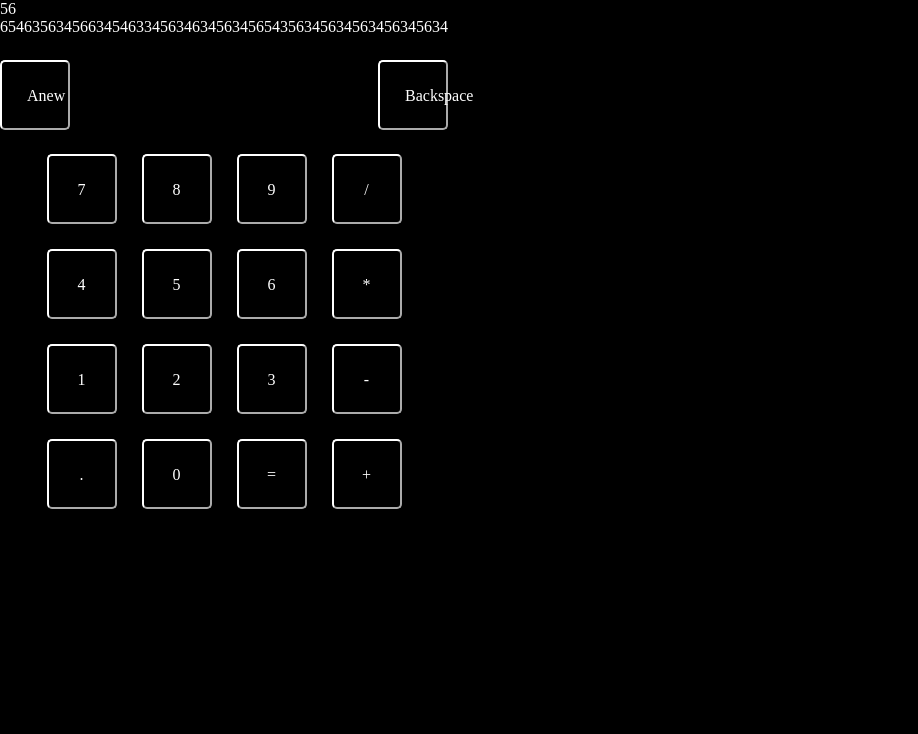
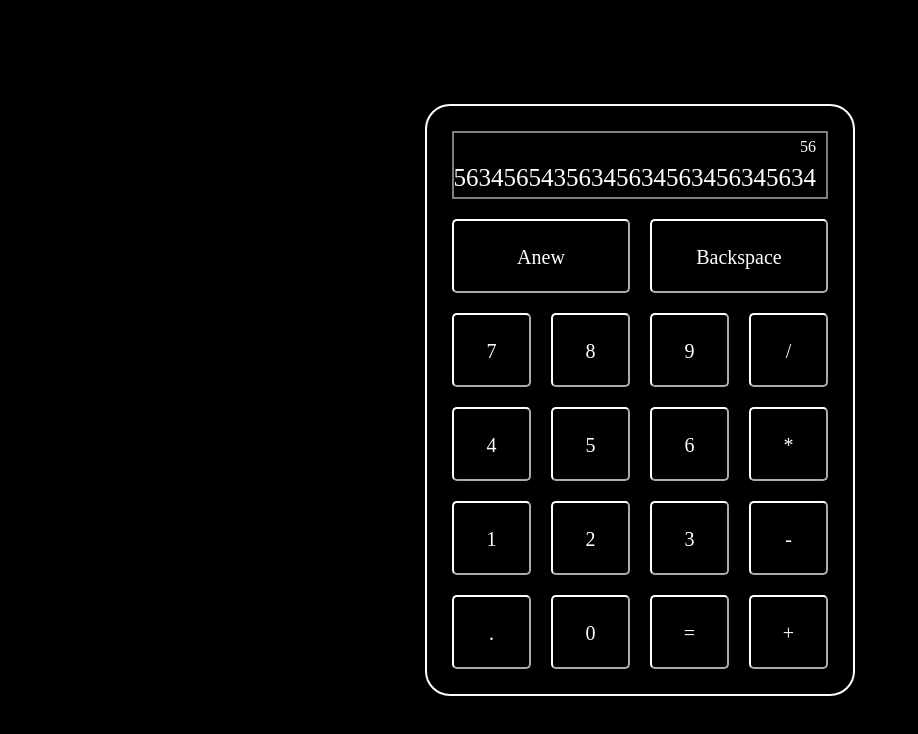
Before and after one commit to mistful-stolen/calculator, a plain HTML site: page index.html in a window 1280 px wide. Shown: the whole page, without its empty margins (0-918 px from the left). Drawn offline with Linux system fonts and the light colour scheme.

Commit message:
Centered Calculator

```diff
--- a/style.css
+++ b/style.css
@@ -3,6 +3,11 @@ body {
   background-color: black;
   margin: 0%;
   height: 100vh;
+
+  display: flex;
+  flex-flow: column nowrap;
+  justify-content: center;
+  align-items: center;
 }
 
 p {
@@ -12,7 +17,32 @@ p {
 #calculator {
   display: inline-flex;
   flex-flow: column nowrap;
-  row-gap: 24px;
+  row-gap: 20px;
+
+  border: solid 2px white;
+  border-radius: 25px; /*little baby potato */
+  padding: 25px;
+}
+
+#display {
+  display: flex;
+  flex-flow: column;
+  align-items: flex-end;
+  justify-content: center;
+
+  row-gap: 8px;
+
+  border: solid grey 2px;
+  color: white;
+
+  overflow-x: hidden;
+  width: 352px;
+
+  padding: 5px 10px;
+}
+
+#display #numbers {
+  font-size: 25px;
 }
 
 #anew-backspace {
@@ -20,18 +50,20 @@ p {
   justify-content: space-between;
   align-items: center;
   text-align: center;
+  column-gap: 20px;
 }
 
 #control {
+  display: flex;
   flex-flow: column;
+  gap: 20px;
 }
 
-#control,
 #control .row {
   display: inline-flex;
   justify-content: center;
   align-items: center;
-  gap: 25px;
+  gap: 20px;
 }
 
 #control .row p,
@@ -40,6 +72,14 @@ p {
   border-radius: 5px;
   padding: 25px;
   text-align: center;
-  width: 16px;
-  height: 16px;
+  width: 20px;
+  height: 20px;
+  font-size: 20px;
+  background-color: black;
+  cursor: pointer;
+  flex: 1 0 auto;
 }
+
+#anew-backspace p {
+  flex: 1;
+}
```
